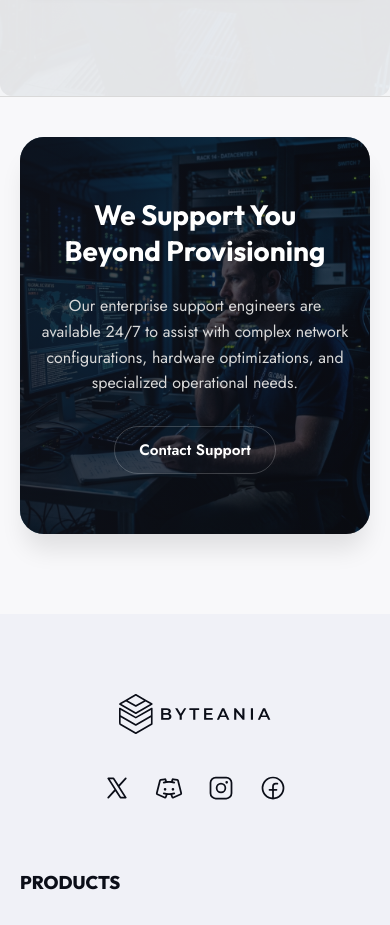
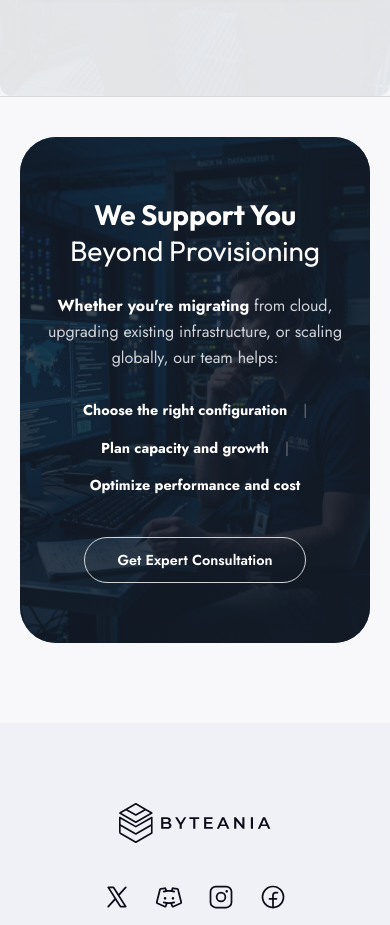
Before and after one commit to souiiii/Bytenia, a React (Vite) app: page /enterprise in a window 390 px wide. Shown: the part 7000-7925 px from the top of the page. Built offline with nearby package versions, Linux system fonts and the light colour scheme; what react-world-flags would draw is missing.

Commit message:
feat: add SupportBanner component with responsive styling and consultation call-to-action

```diff
--- a/src/components/SupportBanner/SupportBanner.css
+++ b/src/components/SupportBanner/SupportBanner.css
@@ -6,14 +6,13 @@
 
 .support-card {
   position: relative;
-  border-radius: var(--border-radius-lg);
+  border-radius: 36px;
   overflow: hidden;
   padding: 100px 40px;
   display: flex;
   flex-direction: column;
   align-items: center;
   text-align: center;
-  box-shadow: 0 20px 25px -5px rgba(0, 0, 0, 0.1);
 }
 
 .support-bg-img {
@@ -32,7 +31,7 @@
   left: 0;
   width: 100%;
   height: 100%;
-  background: linear-gradient(to right, rgba(15, 18, 27, 0.8), rgba(15, 18, 27, 0.6));
+  background: linear-gradient(to right, rgba(21, 30, 43, 0.8), rgba(21, 30, 43, 0.85));
   z-index: 2;
 }
 
@@ -47,13 +46,63 @@
 
 .support-title {
   margin-bottom: 24px;
+  font-size: 3rem;
+  line-height: 1.2;
+}
+
+.support-title strong {
+  font-weight: 700;
+  color: #fff;
+}
+
+.support-title span {
+  font-weight: 300;
+  color: #fff;
 }
 
 .support-desc {
-  max-width: 600px;
+  max-width: 800px;
+  margin-bottom: 24px;
+  font-size: 0.95rem;
+  color: #d1d5db;
+}
+
+.support-desc strong {
+  color: #fff;
+  font-weight: 700;
+}
+
+.support-features {
+  display: flex;
+  align-items: center;
+  flex-wrap: wrap;
+  justify-content: center;
+  gap: 16px;
   margin-bottom: 40px;
-  font-size: 1.125rem;
-  line-height: 1.6;
+  font-size: 0.9rem;
+}
+
+.support-features strong {
+  color: #fff;
+  font-weight: 700;
+}
+
+.support-features .feat-div {
+  color: rgba(255, 255, 255, 0.4);
+}
+
+.support-btn {
+  border: 1px solid rgba(255, 255, 255, 0.8);
+  background-color: transparent;
+  color: #fff;
+  border-radius: 50px;
+  padding: 12px 32px;
+  font-weight: 600;
+  font-size: 0.9rem;
+}
+
+.support-btn:hover {
+  background-color: rgba(255, 255, 255, 0.1);
 }
 
 @media (max-width: 768px) {
--- a/src/components/SupportBanner/SupportBanner.jsx
+++ b/src/components/SupportBanner/SupportBanner.jsx
@@ -14,13 +14,22 @@ const SupportBanner = () => {
           />
 
           <div className="support-content text-center">
-            <h2 className="h2 text-white support-title">We Support You<br/>Beyond Provisioning</h2>
-            <p className="support-desc text-gray">
-              Our enterprise support engineers are available 24/7 to assist with complex network configurations,
-              hardware optimizations, and specialized operational needs.
+            <h2 className="support-title">
+              <strong>We Support You</strong><br/>
+              <span>Beyond Provisioning</span>
+            </h2>
+            <p className="support-desc">
+              <strong>Whether you're migrating</strong> from cloud, upgrading existing infrastructure, or scaling globally, our team helps:
             </p>
-            <button className="btn-outline support-btn" style={{borderColor: 'rgba(255,255,255,0.2)'}}>
-              Contact Support
+
+            <div className="support-features">
+              <strong>Choose the right configuration</strong> <span className="feat-div">|</span>
+              <strong>Plan capacity and growth</strong> <span className="feat-div">|</span>
+              <strong>Optimize performance and cost</strong>
+            </div>
+
+            <button className="btn-outline support-btn">
+              Get Expert Consultation
             </button>
           </div>
         </div>
```
